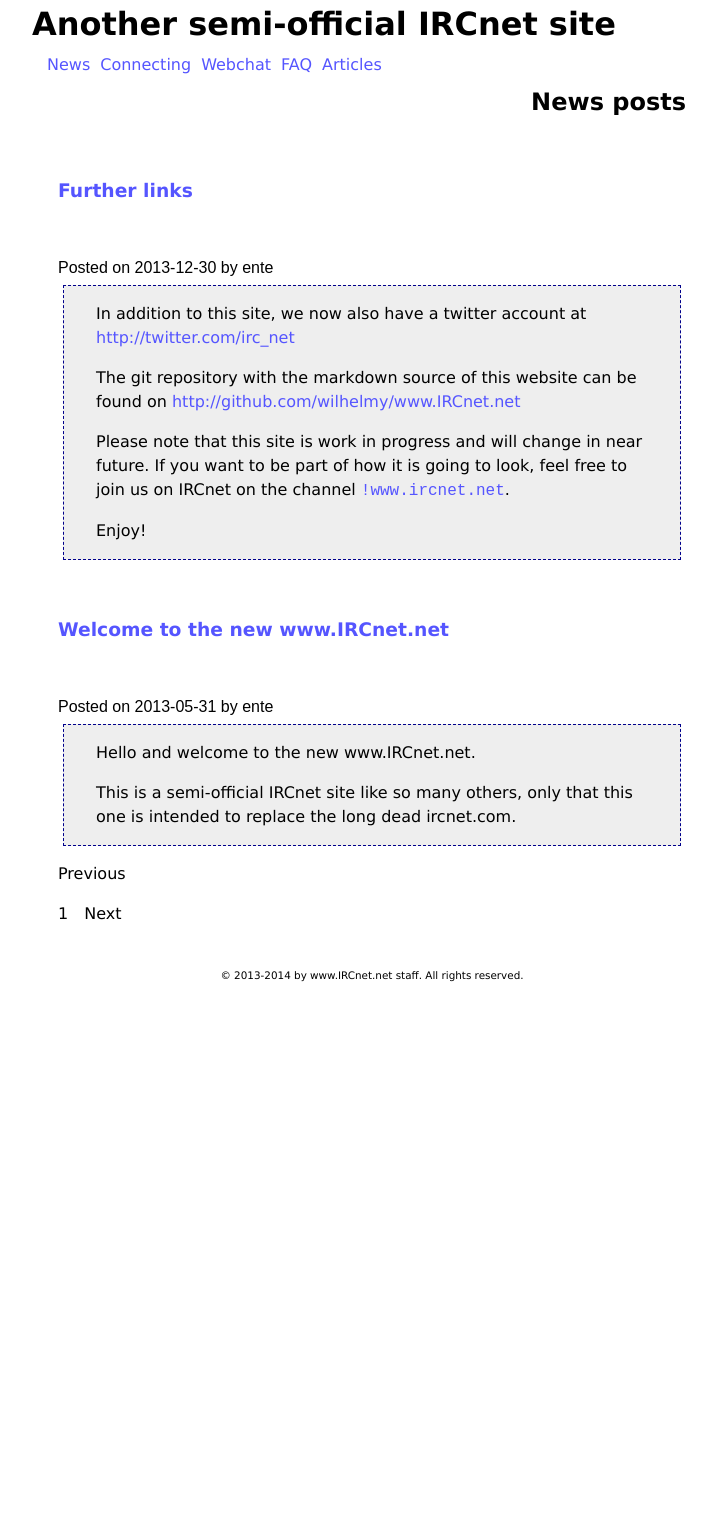
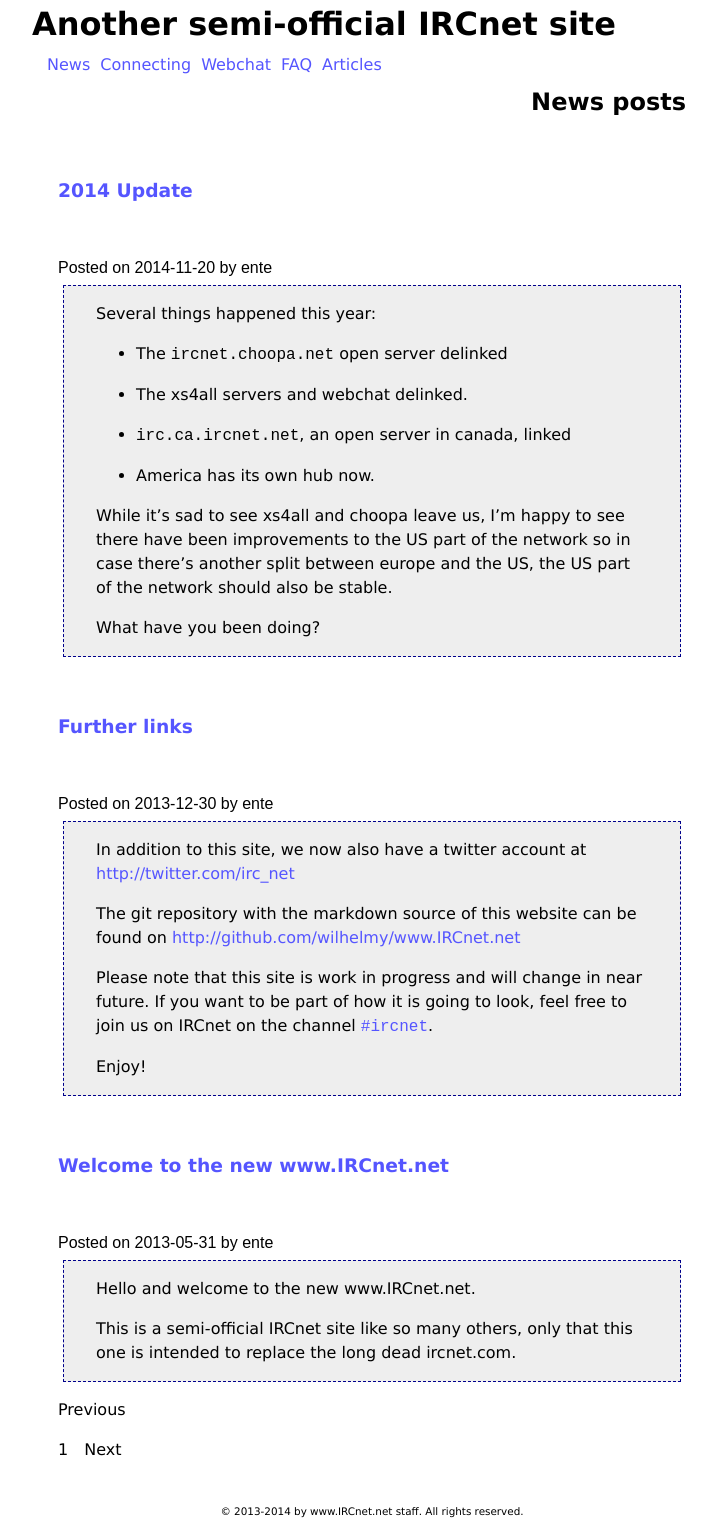
Before and after one commit to ircnet-website/www.IRCnet.net, a Jekyll site: the page built from index.html, in a window 1280 px wide. Shown: the whole page, without its empty margins (268-984 px from the left). Built offline with Jekyll 4.4.1, drawn with Linux system fonts in a browser that asks for light colours; the list of posts is cut into pages by our own code; before the commit the page ends 994 px from its top, so only the background shows below that.

Commit message:
Status update, fix channel in previous "news" post

```diff
--- a/_posts/2013-12-30-links.md
+++ b/_posts/2013-12-30-links.md
@@ -11,6 +11,6 @@ The git repository with the markdown source of this website can be found on
 
 Please note that this site is work in progress and will change in near future.
 If you want to be part of how it is going to look, feel free to join us on
-IRCnet on the channel [`!www.ircnet.net`](irc://open.ircnet.net/!www.ircnet.net).
+IRCnet on the channel [`#ircnet`](irc://open.ircnet.net/ircnet).
 
 Enjoy!
--- /dev/null
+++ b/_posts/2014-11-20-update.md
@@ -0,0 +1,21 @@
+---
+layout: news
+title: 2014 Update
+author: ente
+---
+Several things happened this year:
+
+* The `ircnet.choopa.net` open server delinked
+
+* The xs4all servers and webchat delinked.
+
+* `irc.ca.ircnet.net`, an open server in canada, linked
+
+* America has its own hub now.
+
+While it's sad to see xs4all and choopa leave us, I'm happy to see there have
+been improvements to the US part of the network so in case there's another
+split between europe and the US, the US part of the network should also be
+stable.
+
+What have you been doing?
```
